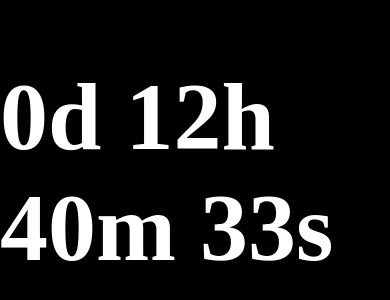
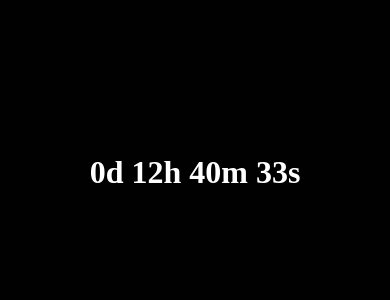
Before and after one commit to WayanBerdyanto/NewYear2025, a plain HTML site: page index.html in a window 390 px wide. Shown: the part 218-518 px from the top of the page. Drawn offline with nearby package versions, Linux system fonts and the light colour scheme; a web font is replaced by a local one.

Commit message:
Update Font

```diff
--- a/style.css
+++ b/style.css
@@ -64,3 +64,12 @@
     opacity: 0.9;
     pointer-events: none;
   }
+
+  @media only screen and (max-width: 768px) {
+    /* For mobile phones: */
+    .countdown {
+      font-size: 2rem;
+      font-weight: bold;
+      margin-bottom: 2rem;
+    }
+  }
```
